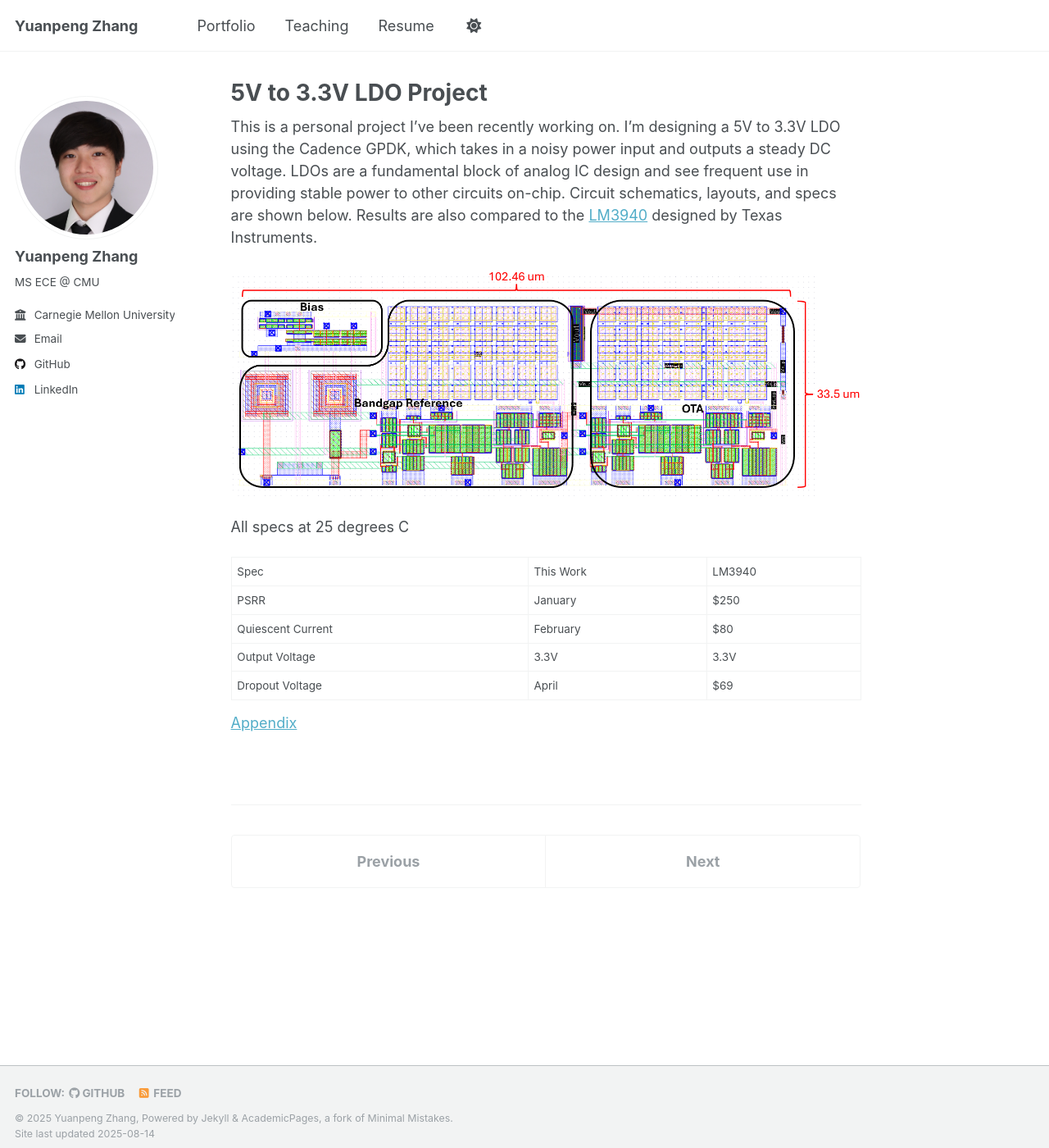
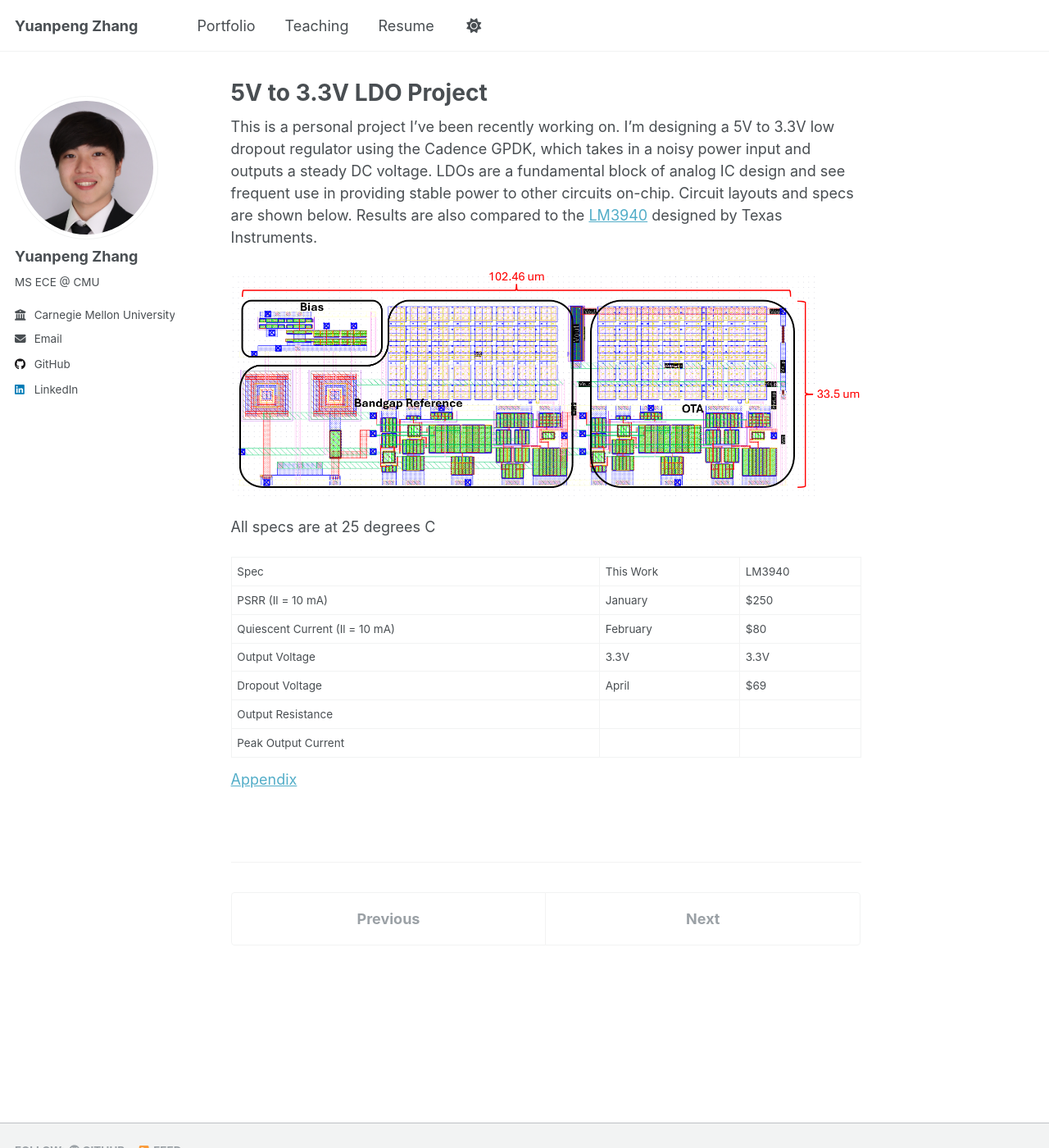
Before and after one commit to yuanpenguin/yuanpenguin.github.io, a Jekyll site: the page built from _portfolio/portfolio-5.md, in a window 1280 px wide and 1400 px high. Shown: the whole window at 82% size. Built offline with Jekyll 4.4.1, drawn with Linux system fonts in a browser that asks for light colours; a script that is not in the unit is left out.

Commit message:
Update portfolio-5.md

```diff
--- a/_portfolio/portfolio-5.md
+++ b/_portfolio/portfolio-5.md
@@ -4,16 +4,18 @@ excerpt: "Personal Project <br/><br><img src='/images/ldo_layout.png' width='50%
 collection: portfolio
 ---
 
-This is a personal project I've been recently working on. I'm designing a 5V to 3.3V LDO using the Cadence GPDK, which takes in a noisy power input and outputs a steady DC voltage. LDOs are a fundamental block of analog IC design and see frequent use in providing stable power to other circuits on-chip. Circuit schematics, layouts, and specs are shown below. Results are also compared to the [LM3940](https://www.ti.com/lit/ds/symlink/lm3940.pdf?ts=1754872909603) designed by Texas Instruments.
+This is a personal project I've been recently working on. I'm designing a 5V to 3.3V low dropout regulator using the Cadence GPDK, which takes in a noisy power input and outputs a steady DC voltage. LDOs are a fundamental block of analog IC design and see frequent use in providing stable power to other circuits on-chip. Circuit layouts and specs are shown below. Results are also compared to the [LM3940](https://www.ti.com/lit/ds/symlink/lm3940.pdf?ts=1754872909603) designed by Texas Instruments.
 
 ![](/images/ldo_layout_labeled.png)
 
-All specs at 25 degrees C
+All specs are at 25 degrees C
 
-| Spec              | This Work    | LM3940  |
-| PSRR              | January      | $250    |
-| Quiescent Current | February     | $80     |
-| Output Voltage    | 3.3V         | 3.3V    |
-| Dropout Voltage   | April        | $69     |
+| Spec                           | This Work    | LM3940  |
+| PSRR (Il = 10 mA)              | January      | $250    |
+| Quiescent Current (Il = 10 mA) | February     | $80     |
+| Output Voltage                 | 3.3V         | 3.3V    |
+| Dropout Voltage                | April        | $69     |
+| Output Resistance              |              |         |
+| Peak Output Current            |              |         |
 
 [Appendix](/portfolio/portfolio-5/appendix)
```
